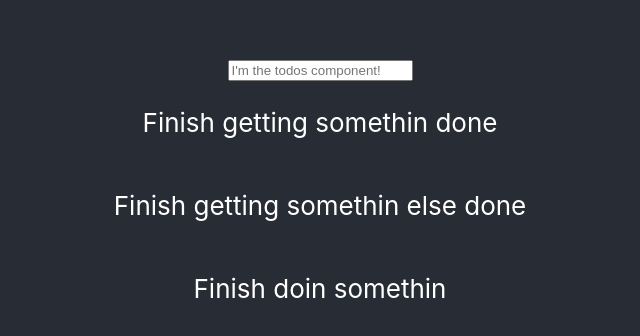
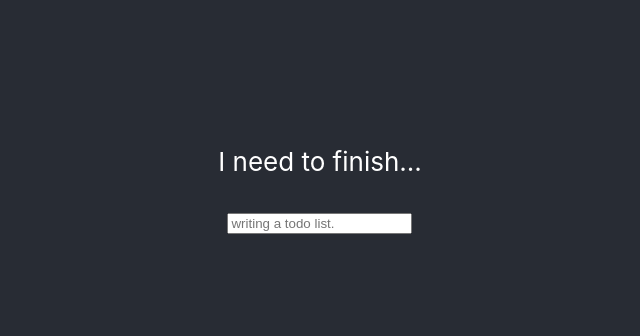
Before and after one commit to Anjr0o/anasa, a React (Create React App) app: page / in a window 1280 px wide. Shown: the part 210-546 px from the top of the page, without its empty margins (320-960 px from the left). Built offline with nearby package versions, Linux system fonts and the light colour scheme.

Commit message:
Strikethrough animation

```diff
--- a/src/App.css
+++ b/src/App.css
@@ -36,3 +36,35 @@
     transform: rotate(360deg);
   }
 }
+
+/* Strikethrough */
+
+.strikethrough {
+	display: inline-block;
+	position: relative;
+	transition: all 0.5s cubic-bezier(.55, 0, .1, 1);
+}
+
+.strikethrough::after {
+	content: '';
+	position: absolute;
+	display: block;
+	width: 100%;
+	height: 2px;
+  /* box-shadow: 0 1px rgba(0, 0, 0, 0.6); */
+  background-color: red;
+  margin-top: -0.6em;
+  transform-origin: center left;
+	animation: strikethrough 1s cubic-bezier(.55, 0, .1, 1) 1;
+}
+
+/* Keyframes for initial animation */
+
+@keyframes strikethrough {
+	from {
+		transform: scaleX(0);
+	}
+	to {
+		transform: scaleX(1);
+	}
+}
--- a/src/App.js
+++ b/src/App.js
@@ -8,14 +8,10 @@ import Contact from './Contact/Contact';
 class App extends Component {
 
   state = {
+    value: '',
     todos: [
-      { id: 'lekjlkck', todoName: 'getting somethin done', status: 'Finish', strikeThrough: {} },
-      { id: 'elkjx', todoName: 'getting somethin else done', status: 'Finish', strikeThrough: {} },
-      { id: 'bnenn', todoName: 'doin somethin', status: 'Finish', strikeThrough: {} }
+      {}
     ],
-    status: 'Finish',
-    todoName: '',
-    strikeThrough: {},
   }
 
   checkedHandler= (event, id) => {
@@ -26,10 +22,11 @@ class App extends Component {
     const todo = {
       ...this.state.todos[todoIndex]
     };
+
     console.log(this.state.todos[todoIndex].todoName + ' completed');
 
-    todo.strikeThrough = {textDecoration: 'line-through'};
-    todo.status = 'Finished';
+    todo.strikeThrough = 'strikethrough';
+    todo.status = 'I have finished';
 
     const todos = [...this.state.todos];
     todos[todoIndex] = todo;
@@ -37,33 +34,38 @@ class App extends Component {
     this.setState({ todos: todos })
   }
 
-  newTodoHandler = (event) => {
-
-    this.setState({
-      todoName: event.target.value
-    })
+  handleChange = (event) => {
+    this.setState({value: event.target.value});
   }
 
+  handleSubmit = (event) => {
+    const id = this.state.value.replace(this.state.value[0], String(Math.floor(Math.random() * 1000)));
+    this.setState({
+      todos: [
+        ...this.state.todos,  {
+          id: id,
+          todoName: this.state.value,
+          // .charAt(0).toLowerCase() + this.state.value.slice(1),
+          status: 'I need to finish',
+          strikeThrough: ''}
+      ]
+    })
+    event.preventDefault();
+  }
 
   render() {
     return (
       <div className="App">
         <header className="App-header">
-          <Todos changed={this.newTodoHandler} />
+          <Todos submit={this.handleSubmit} value={this.state.value} changed={this.handleChange}/>
           {this.state.todos.map((todo, index) => {
             return <Todo
+              className={todo.strikeThrough}
               todoName={todo.todoName}
               status={todo.status}
               click={(event) => this.checkedHandler(event, todo.id)}
-              style={todo.strikeThrough}
               key={todo.id} />
           })}
-          {/* <Todo
-            todoName={this.state.todoName}
-            status={this.state.status}
-            click={this.checkedHandler}
-            style={this.state.strikeThrough}
-          /> */}
           <a
             className="App-link"
             href="https://reactjs.org"
--- a/src/Todo/Todo.js
+++ b/src/Todo/Todo.js
@@ -3,7 +3,7 @@ import React from 'react';
 let todo = (props) => {
     return (
         <div>
-            <p style={props.style}
+            <p className={props.className}
             onClick={props.click}>{props.status} {props.todoName}</p>
         </div>
     )
--- a/src/Todos/Todos.js
+++ b/src/Todos/Todos.js
@@ -3,7 +3,10 @@ import React from 'react';
 let todos = (props) => {
     return (
         <div>
-            <input type="text" placeholder="I'm the todos component!" onChange={props.changed}/>
+            <p>I need to finish...</p>
+            <form onSubmit={props.submit}>
+                <input type="text" placeholder="writing a todo list." value={props.value} onChange={props.changed} />
+            </form>
             <div>{props.children}</div>
         </div>
     )
```
